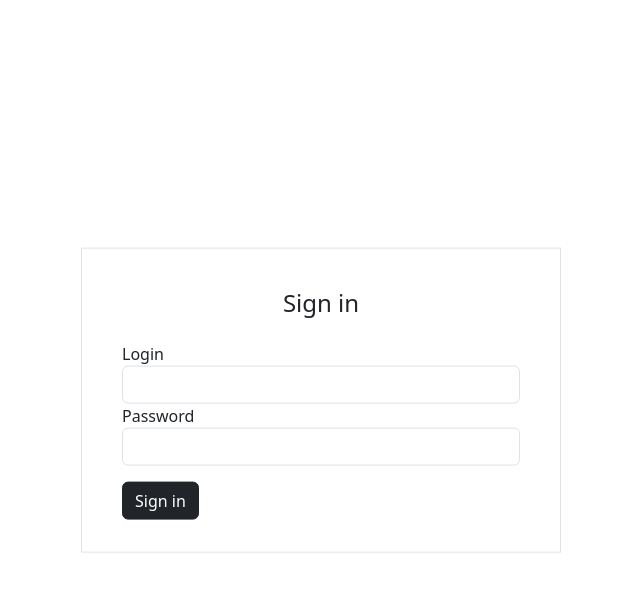
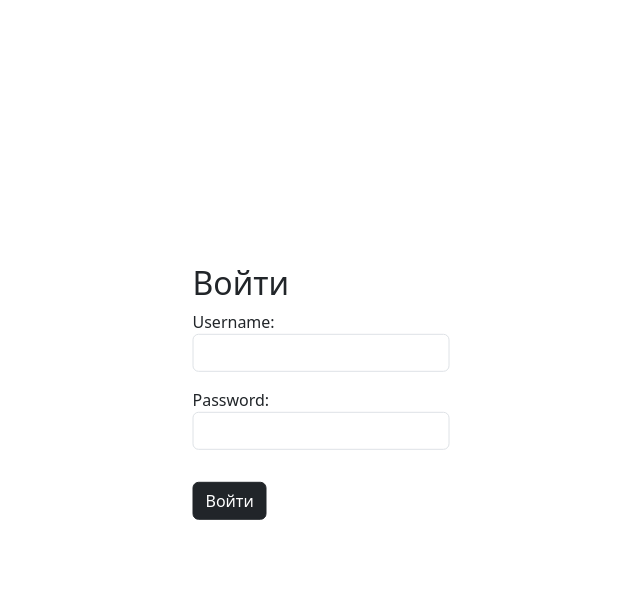
Before and after one commit to Segafoxs/DiplomProjectUrFU, a Django app: page /login/ in a window 1280 px wide. Shown: the top 592 px of the page, without its empty margins (319-959 px from the left). Run offline with Django 5.2, Linux system fonts and the light colour scheme.

Commit message:
Изменена форма авторизации

```diff
--- a/website/hello/forms.py
+++ b/website/hello/forms.py
@@ -1,5 +1,15 @@
 from django import forms
 from .models import Department, Permit
+
+
+
+
+class LoginForm(forms.Form):
+    username = forms.CharField(label="Username", widget=forms.TextInput(attrs={"class":"form-control border-top-2 border-left-0 border-right-0"}))
+    password = forms.CharField(label="Password", widget=forms.PasswordInput(attrs={"class": "form-control border-top-2 border-left-0 border-right-0"}))
+
+
+
 
 
 class DepartmentForm(forms.Form):
@@ -18,3 +28,7 @@ class ChoiceManager(forms.Form):
 class LinePermit(forms.Form):
     your_name = forms.CharField(label="Your name", max_length=100, widget=forms.TextInput(attrs={"class":"form-control form-control-lg"}))
     your_post = forms.CharField(label="Your post", max_length=100, widget=forms.TextInput(attrs={"class":"form-control form-control-lg"}))
+
+
+class WorkerGroup(forms.Form):
+    name = forms.CharField(label="Name", widget=forms.TextInput(attrs={"class":"form-control form-control-lg"}))
--- a/website/hello/templates/hello/authorization/index.html
+++ b/website/hello/templates/hello/authorization/index.html
@@ -11,30 +11,14 @@
     <link rel="stylesheet" href="{% static 'hello/css/styles.css' %}">
 </head>
 <body>
-    <form method="POST" class="serg">
-      {% csrf_token %}
-    <div class="border d-flex flex-column" style="width:30rem;">
-  <div class="mx-4 p-3">
-    <div class="text-center mt-4 mb-4">
-      <p class="h4">Sign in</p>
-    </div>
-    <div class="cs-form">
-      <label for="login">Login</label>
-      <input name="login" type="text" class="form-control border-top-2 border-left-0 border-right-0" />
 
-    </div>
-    <div class="cs-form">
-      <label for="password">Password</label>
-      <input name="password" type="password" class="form-control border-top-2 border-left-0 border-right-0" />
-    </div>
+    <form class="serg" method="post">
+        <h2>Войти</h2>
+    {% csrf_token %}
+    {{ form.as_p }}
+    <button class="btn btn-dark btn-block my-3" type="submit">Войти</button>
+    </form>
 
-    <button class="btn btn-dark btn-block my-3">
-      Sign in
-    </button>
-
-  </div>
-</div>
-  </form>
 
 </body>
 </html>
--- a/website/hello/views.py
+++ b/website/hello/views.py
@@ -5,6 +5,7 @@ from django.views.generic import ListView
 from django_filters import FilterSet
 from django_filters.views import FilterView
 from django_tables2 import SingleTableView, SingleTableMixin
+from django.forms import formset_factory
 
 from .myModels import Work_is_mymodel, Manager_is_mymodel, Executor_is_mymodel, Director_is_mymodel, Permit_is_mymodel, ShiftManager_is_mymodel
 from .myFunc import insert_into_doc
@@ -12,7 +13,7 @@ from .dbFunc import select_in_db
 
 from .models import Employee, Permit, Department
 
-from .forms import LinePermit, ChoiceDirector, ChoiceManager, DepartmentForm
+from .forms import LinePermit, LoginForm, ChoiceManager, DepartmentForm, WorkerGroup
 from .tables import PersonTable
 from .filters import MyFilter
 import random
@@ -29,6 +30,19 @@ class ListViews(SingleTableMixin, FilterView):
 
 
 def authFunc(request):
+    if request.method == 'POST':
+        form = LoginForm(request.POST)
+        if form.is_valid():
+            username = form.cleaned_data['username']
+            password = form.cleaned_data['password']
+            user = authenticate(request, username=username, password=password)
+            if user is not None:
+                login(request, user)
+                return redirect('/currentPermit/')
+    else:
+        form = LoginForm()
+    return render(request, 'hello/authorization/index.html', {'form': form})
+
 
     if request.method == 'POST':
         username = request.POST.get('login')
@@ -51,8 +65,12 @@ def work_permit(request):
 
     form_department = DepartmentForm()
 
+    #TestForm = formset_factory(WorkerGroup, extra=4)
+    #testForm = TestForm()
+
     context = {
         "form_department": form_department,
+
     }
     return render(request, 'hello/workPermit/workPermit.html', context)
 
@@ -78,6 +96,8 @@ def lists(request):
     model = Permit.objects.all()
     filterset_class = MyFilter(request.GET, model)
     table = PersonTable(filterset_class.qs)
+
+
     return render(request=request, template_name='hello/currentWorkPermits/currentWork.html',
                   context={"model":model, "table":table, "filterset_class":filterset_class})
 
@@ -148,6 +168,7 @@ def postManager(request):
 def postExecutor(request):
     if request.method == "POST":
         search_query = request.POST.get('search_executor')
+        count_worker = request.POST.get('count_member')
         user_from_db = select_in_db(search_query)
         if user_from_db is not None:
             for user in user_from_db:
@@ -250,7 +271,9 @@ def resultPermit(request):
             new_permit.director = Employee.objects.get(id=user_from_permit['director'])
 
             new_permit.work_description = request.POST.get("work")
-            new_permit.start_of_work = request.POST.get("dateStart")
+            d = request.POST.get("dateStart")
+            t = request.POST.get("timeStart")
+            new_permit.start_of_work = d + " " + t
             new_permit.end_of_work = request.POST.get("dateEnd")
             new_permit.condition = request.POST.get("conditions")
 
@@ -258,11 +281,13 @@ def resultPermit(request):
 
             new_permit.to_docx()
             data = Permit(number=new_permit.number, master_of_work=new_permit.master_of_work,
-                          executor=new_permit.executor, director=new_permit.director,
+                          executor=new_permit.executor, director=new_permit.director, daily_manager=new_permit.daily_manager,
                           station_engineer=new_permit.station_engineer, work_description=new_permit.work_description,
-                          start_of_work=new_permit.start_of_work, end_of_work=new_permit.end_of_work)
+                          start_of_work=new_permit.start_of_work, end_of_work=new_permit.end_of_work,
+                          condition=new_permit.condition ,countWorker=new_permit.countWorker, department=new_permit.department,
+                          )
             data.save()
-            return HttpResponse("SUC")
+            return HttpResponse("Наряд успешно сформирован!")
 
         #     #Тут собираем данные о месте проведении работы и датах
         #     work = Work_is_mymodel()
```
Also changed, not shown: website/hello/models.py (+11 -2 lines), website/hello/templates/hello/workPermit/workPermit.html (+13 -16 lines), website/hello/migrations/0001_initial.py, 2 other files.
